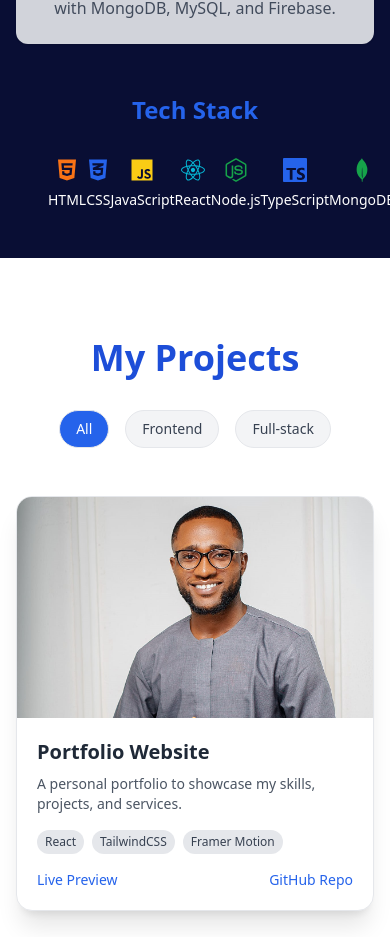
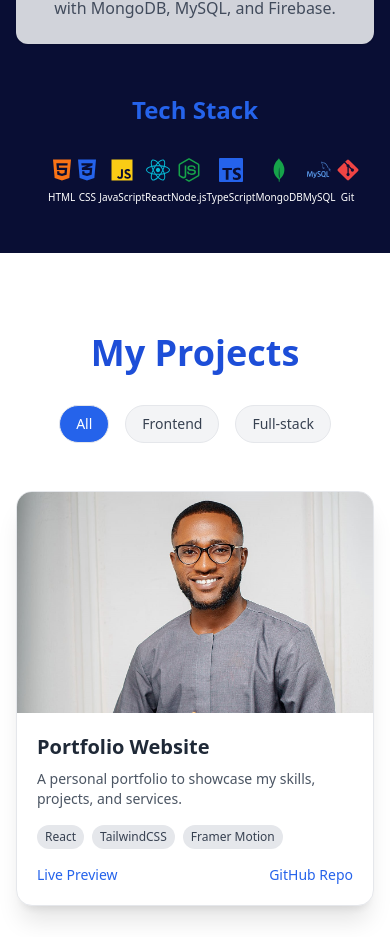
Before and after one commit to emmybest19/portfolio, a React (Vite) app: page / in a window 390 px wide. Shown: the part 1690-2627 px from the top of the page. Built offline with nearby package versions, Linux system fonts and the light colour scheme.

Commit message:
Upated most components and linked my social media accounts

```diff
--- a/src/components/Footer.jsx
+++ b/src/components/Footer.jsx
@@ -44,7 +44,7 @@ const Footer = () => {
 
           {/* LinkedIn */}
           <a
-            href="linkedin.com/in/emmanuel-ebri-9183a6243"
+            href="https://www.linkedin.com/in/emmanuel-ebri-9183a6243/"
             target="_blank"
             rel="noopener noreferrer"
             className="hover:text-blue-500  transition"
--- a/src/components/Services.jsx
+++ b/src/components/Services.jsx
@@ -109,14 +109,14 @@ const Services = () => {
           <div className="absolute top-0 right-0 w-16 h-full bg-gradient-to-l from-white dark:from-inherit to-transparent z-10 pointer-events-none" /> */}
 
 
-          <div className="flex justify-between whitespace-nowrap px-4 py-4 ">
+          <div className="flex justify-between items-center px-4 py-4 ">
             {techStack.map((tech, i) => (
               <div
                 key={i}
                 className="flex-shrink-1 flex flex-col justify-between items-center "
               >
                 {tech.icon}
-                <span className="mt-2 text-sm text-white dark:text-white/80">
+                <span className="mt-2 md:text-sm text-[10px] text-white dark:text-white/80">
                   {tech.name}
                 </span>
               </div>
```
